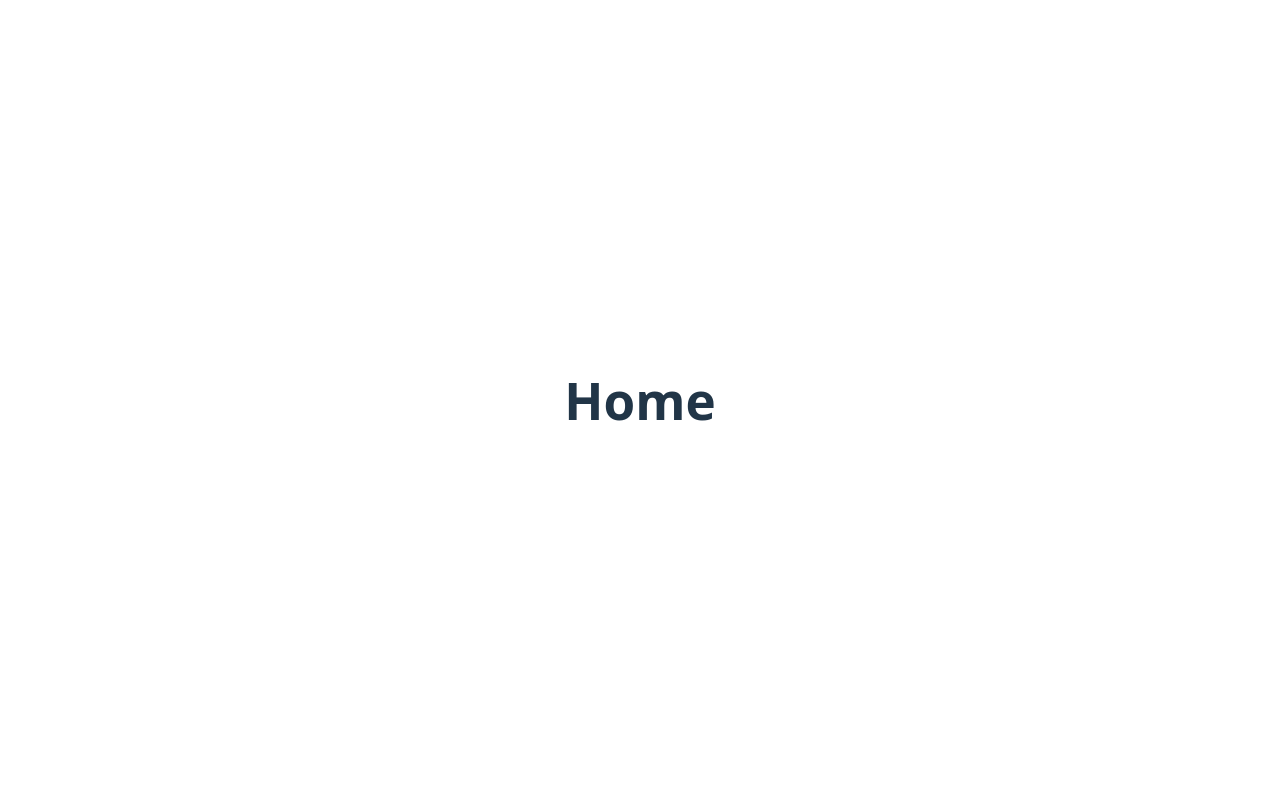
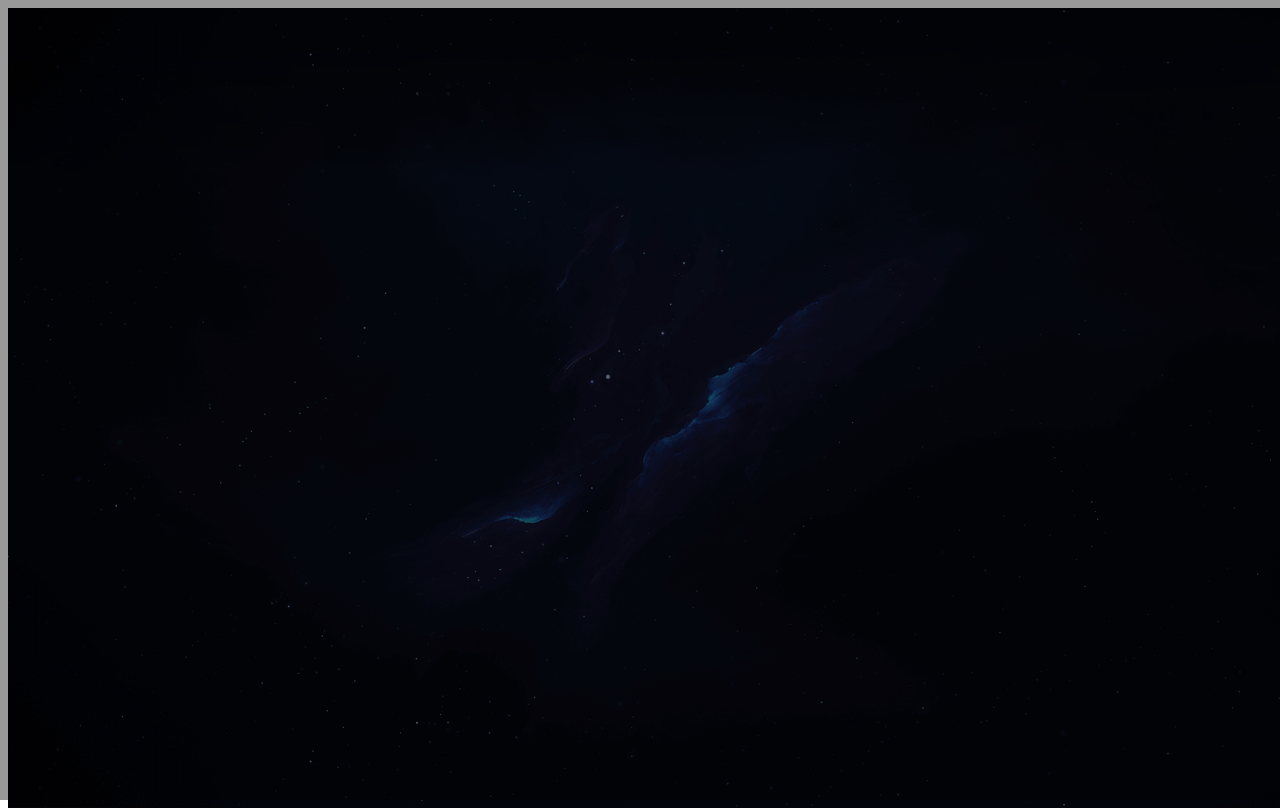
Before and after one commit to happy-sw/web_BI_Board, a Vue app in the folder my-data-dashboard/: page / in a window 1280 px wide. Built offline with nearby package versions, Linux system fonts and the light colour scheme.

Commit message:
首页背景搭建

```diff
--- a/my-data-dashboard/src/App.vue
+++ b/my-data-dashboard/src/App.vue
@@ -1,9 +1,7 @@
 <script setup></script>
 
 <template>
-  <div class="container">
-    <router-view />
-  </div>
+  <router-view />
 </template>
 
-<style scoped></style>
+<style></style>
--- a/my-data-dashboard/src/style.css
+++ b/my-data-dashboard/src/assets/css/main.scss
@@ -12,7 +12,19 @@
   -webkit-font-smoothing: antialiased;
   -moz-osx-font-smoothing: grayscale;
 }
-
+html,
+body {
+  height: 100%;
+  width: 100%;
+  min-width: 320px;
+  min-height: 100vh;
+  overflow: hidden; /* 关键，禁止滚动条 */
+}
+#app {
+  .content_wrap {
+    color: #d3d6dd;
+  }
+}
 a {
   font-weight: 500;
   color: #646cff;
@@ -21,15 +33,6 @@ a {
 a:hover {
   color: #535bf2;
 }
-
-body {
-  margin: 0;
-  display: flex;
-  place-items: center;
-  min-width: 320px;
-  min-height: 100vh;
-}
-
 h1 {
   font-size: 3.2em;
   line-height: 1.1;
@@ -58,13 +61,6 @@ button:focus-visible {
   padding: 2em;
 }
 
-#app {
-  max-width: 1280px;
-  margin: 0 auto;
-  padding: 2rem;
-  text-align: center;
-}
-
 @media (prefers-color-scheme: light) {
   :root {
     color: #213547;
--- a/my-data-dashboard/src/main.js
+++ b/my-data-dashboard/src/main.js
@@ -1,7 +1,7 @@
 import { createApp } from "vue";
-import "./style.css";
 import App from "./App.vue";
-import "@/assets/css/tailwind.css";
+import "./assets/css/tailwind.css";
+import "./assets/css/main.scss";
 import router from "./route";
 
 const app = createApp(App);
--- a/my-data-dashboard/src/views/Home.vue
+++ b/my-data-dashboard/src/views/Home.vue
@@ -1,9 +1,25 @@
 <template>
-  <div>
-    <h1>Home</h1>
-  </div>
+  <div class="constainer"></div>
 </template>
 
 <script setup></script>
 
-<style></style>
+<style lang="scss" scoped>
+.constainer {
+  width: 100vw;
+  height: 100vh;
+  box-sizing: border-box;
+  background-image: url("../assets/img/pageBg.png");
+  background-size: cover;
+  background-position: center center;
+
+  /* 半透明遮罩 */
+  &::after {
+    content: "";
+    position: absolute;
+    inset: 0;
+    background: rgba(0, 0, 0, 0.4); /* 可调整透明度 */
+    pointer-events: none;
+  }
+}
+</style>
```
Also changed, not shown: my-data-dashboard/src/assets/img/pageBg.png (added).
